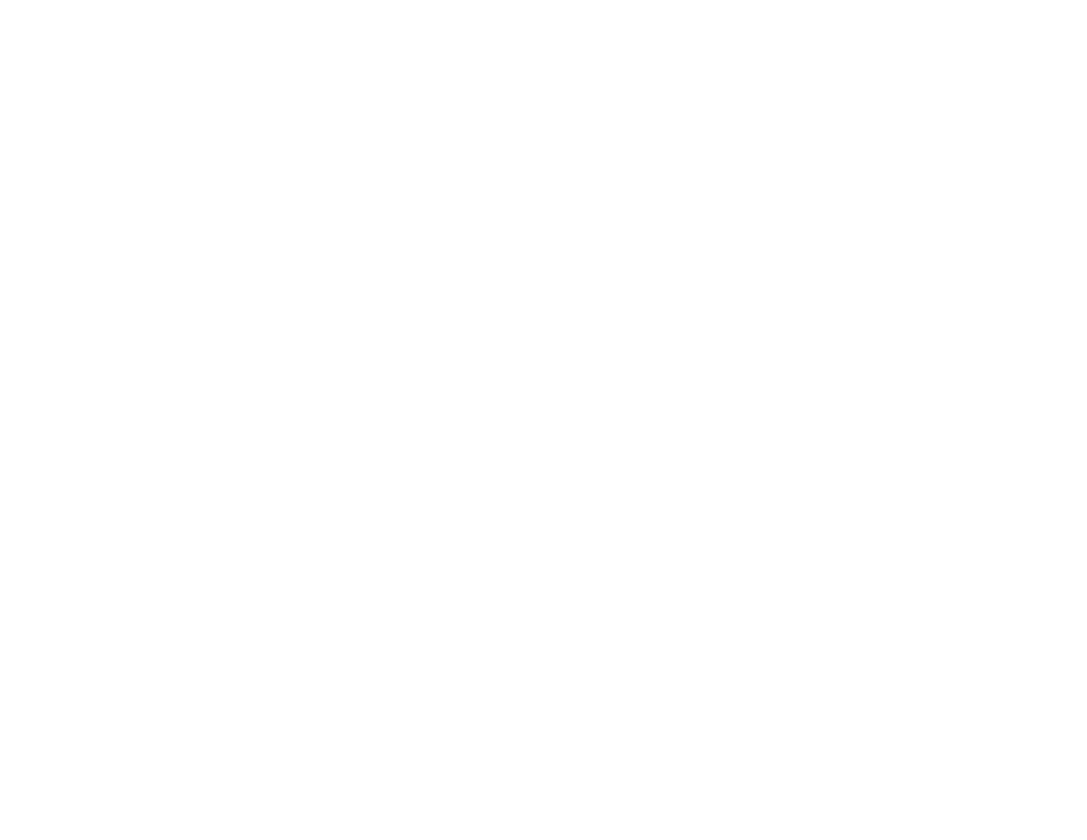
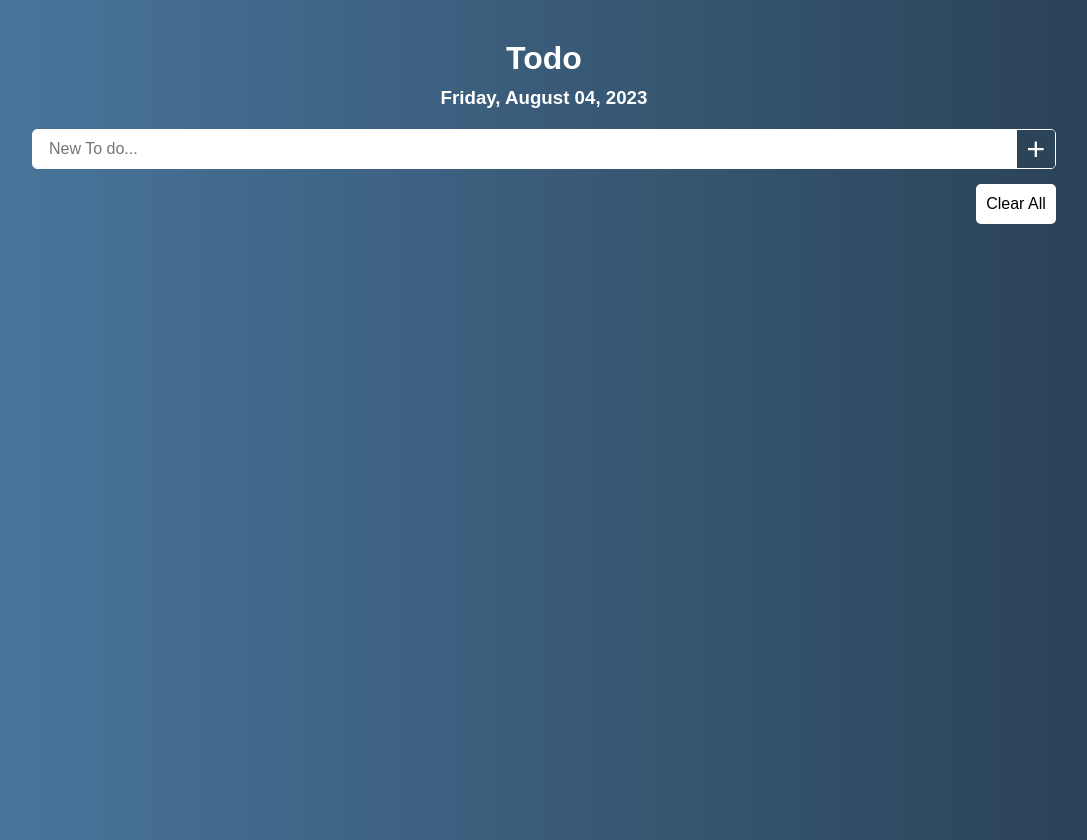
Before and after one commit to arpit-s02/to-do-crio, a plain HTML site: page index.html in a window 1280 px wide. Shown: the whole page, without its empty margins (96-1183 px from the left). Before the commit the page ends 800 px from the top, so only its background shows below. Drawn offline with Linux system fonts and the light colour scheme.

Commit message:
add structure, style and add to do functionality

```diff
--- a/index.html
+++ b/index.html
@@ -7,5 +7,61 @@
     <title>Document</title>
     <link rel="stylesheet" href="styles.css" />
   </head>
-  <body></body>
+  <body>
+    <header>
+      <h1>Todo</h1>
+      <h3>Friday, August 04, 2023</h3>
+    </header>
+
+    <main>
+      <form onsubmit="addTodo(event)" class="input-box">
+        <input
+          type="text"
+          name="toDoInput"
+          id="toDoInput"
+          placeholder="New To do..."
+        />
+        <button type="submit" class="addToDoBtn">+</button>
+      </form>
+
+      <div class="clearAllBtn">
+        <button>Clear All</button>
+      </div>
+
+      <div class="tasks-container">
+        <ul id="tasksList">
+          <!-- <li>
+            <input type="checkbox" name="" id="t1" />
+            <label for="t1"> Complete to do</label>
+          </li>
+          <li>
+            <input type="checkbox" name="" id="t2" />
+            <label for="t2"> Complete Qtrip </label>
+          </li> -->
+        </ul>
+      </div>
+    </main>
+
+    <script type="module">
+      import { addTasksToDOM } from "./script.js";
+      let tasks = [];
+
+      const addTodo = (e) => {
+        e.preventDefault();
+
+        const input = document.querySelector("#toDoInput");
+
+        const newTask = input.value;
+
+        if (newTask) {
+          tasks.push(newTask);
+          addTasksToDOM(tasks);
+          input.value = "";
+          input.focus();
+        }
+      };
+
+      window.addTodo = addTodo;
+    </script>
+  </body>
 </html>
--- a/script.js
+++ b/script.js
@@ -0,0 +1,18 @@
+const addTasksToDOM = (tasks) => {
+  const tasksList = document.querySelector("#tasksList");
+
+  tasksList.innerHTML = "";
+
+  tasks.forEach((task, idx) => {
+    const li = document.createElement("li");
+
+    li.innerHTML = `
+    <input type="checkbox" name="task-${idx}" id="task-${idx}" />
+    <label for="task-${idx}"> ${task} </label>
+    `;
+
+    tasksList.append(li);
+  });
+};
+
+export { addTasksToDOM };
--- a/styles.css
+++ b/styles.css
@@ -9,3 +9,96 @@ body {
   width: 100%;
   height: 100%;
 }
+
+body {
+  background: linear-gradient(to right, rgb(75, 121, 161), rgb(40, 62, 81));
+  font-family: sans-serif;
+}
+
+header {
+  text-align: center;
+  color: white;
+  margin: 40px auto 20px;
+}
+
+header h1,
+h3 {
+  margin: 10px 0px;
+}
+
+main {
+  width: 80%;
+  margin: auto;
+}
+
+.input-box {
+  display: flex;
+  height: 40px;
+  width: 100%;
+  border: 1px solid white;
+  border-radius: 5px;
+  overflow: hidden;
+  margin-bottom: 15px;
+}
+
+.input-box input {
+  width: 100%;
+  border: 0px;
+  padding: 16px;
+  font-size: 1rem;
+}
+
+.input-box input:focus {
+  outline: none;
+}
+
+.input-box .addToDoBtn {
+  width: 40px;
+  height: 100%;
+  color: white;
+  font-size: 2rem;
+  cursor: pointer;
+  border: 0px;
+  background-color: rgb(43 68 88);
+}
+
+.clearAllBtn {
+  width: 100%;
+  display: flex;
+  justify-content: flex-end;
+  margin-bottom: 15px;
+}
+
+.clearAllBtn button {
+  height: 40px;
+  width: 80px;
+  border: 0px;
+  border-radius: 5px;
+  font-size: 1rem;
+  background-color: white;
+  cursor: pointer;
+}
+
+.tasks-container {
+  background-color: white;
+  border-radius: 5px;
+  overflow: hidden;
+}
+
+.tasks-container ul {
+  list-style: none;
+}
+
+.tasks-container ul li {
+  padding: 16px;
+  border-bottom: 1px solid lightgray;
+}
+
+.tasks-container ul li input,
+.tasks-container ul li label {
+  vertical-align: middle;
+}
+
+.tasks-container ul li input:checked + label {
+  text-decoration: line-through;
+}
```
